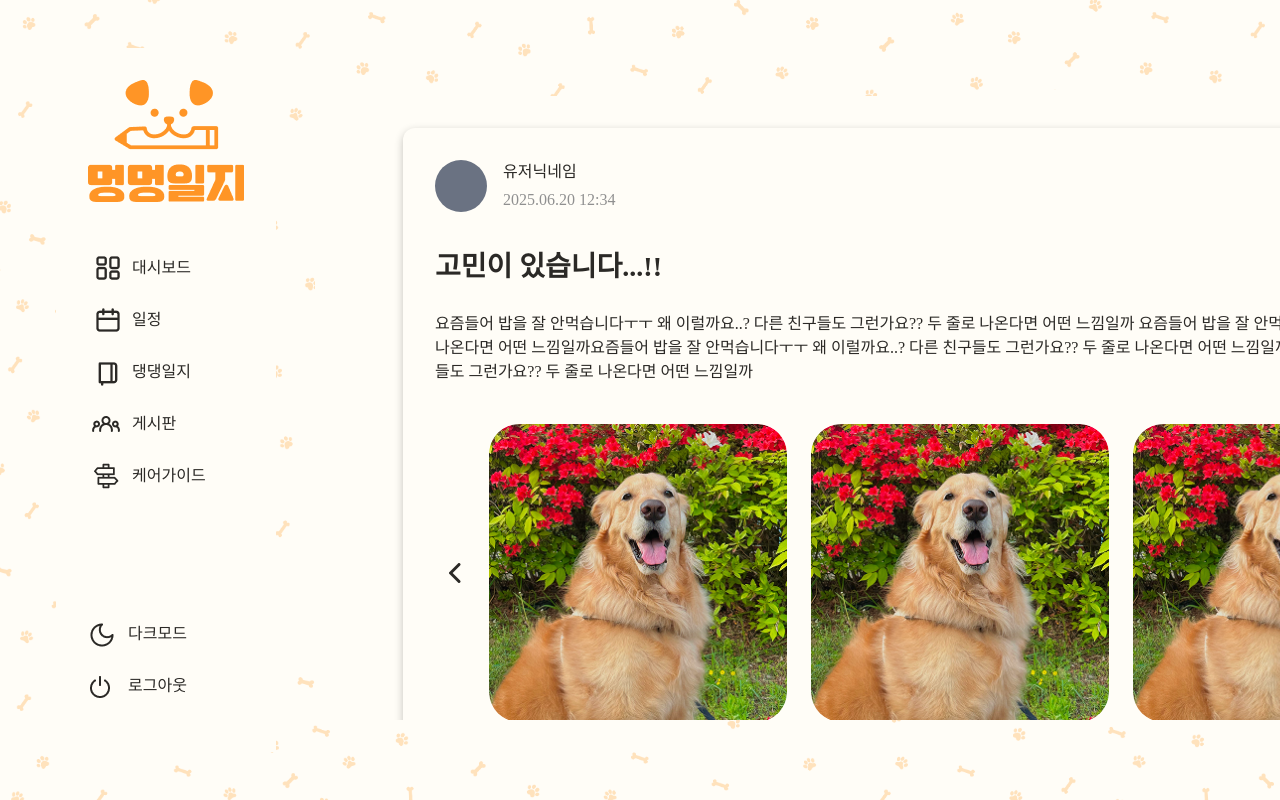
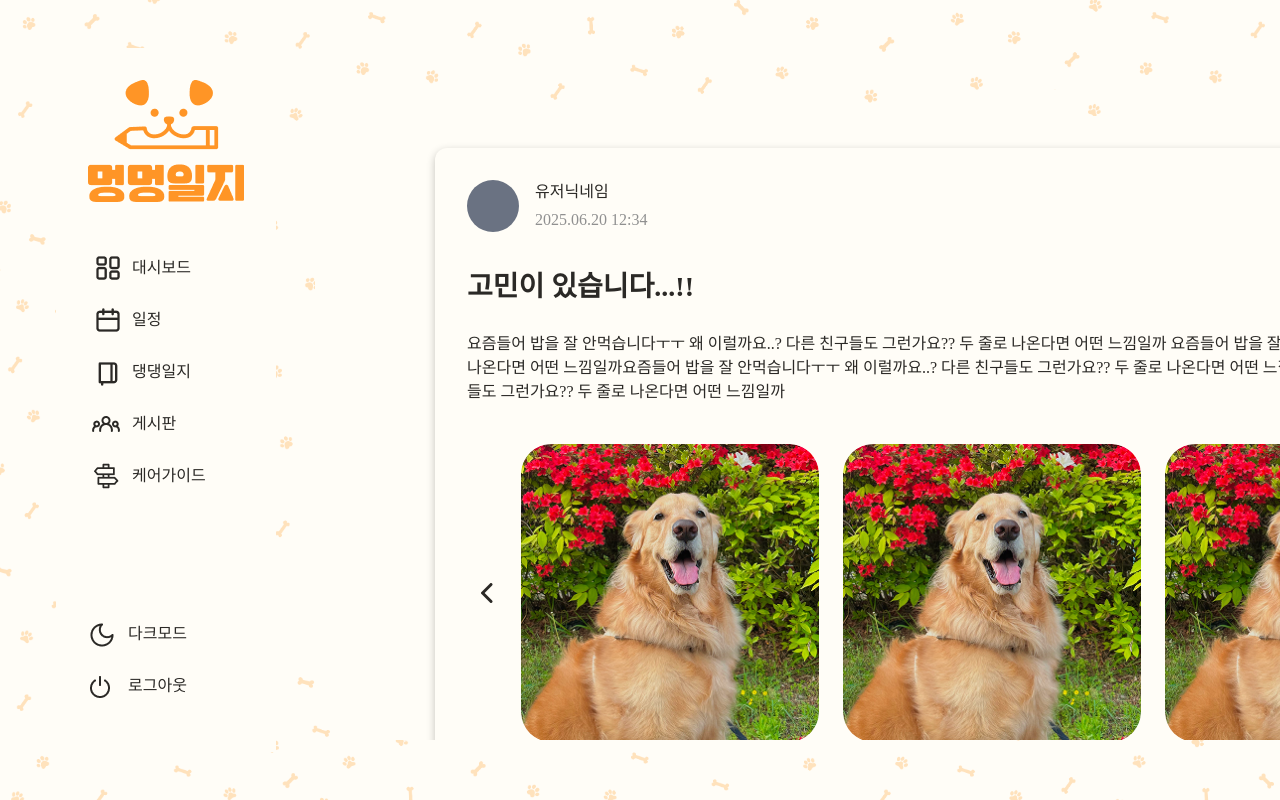
Before and after one commit to run3go/WEB4_5_404TNF_FE, a Next.js app: page /post/1/1 in a window 1280 px wide. Shown: the top 800 px of the page. Built offline with nearby package versions, Linux system fonts and the light colour scheme.

Commit message:
🔧Chore: 포스트 디테일 컴포넌트 구조 변경

```diff
--- a/src/app/post/[category]/[postId]/page.tsx
+++ b/src/app/post/[category]/[postId]/page.tsx
@@ -1,17 +1,9 @@
-import CommentInput from '@/components/post/CommentInput';
-import CommentList from '@/components/post/CommentList';
-import PostDetailCard from '@/components/post/PostDetailCard';
+import PostDetailWrapper from '@/components/post/PostDetailWrapper';
 
 export default async function PostDetail() {
   return (
     <>
-      <div className="scrollbar-hidden h-[calc(100vh-176px)] w-[1548px] overflow-y-auto rounded-[50px] bg-[var(--color-background)] pr-[120px] pl-[88px]">
-        <div className="flex w-[1308px] flex-col gap-8 pt-8">
-          <PostDetailCard />
-          <CommentInput />
-          <CommentList />
-        </div>
-      </div>
+      <PostDetailWrapper />
     </>
   );
 }
--- /dev/null
+++ b/src/components/post/PostDetailWrapper.tsx
@@ -0,0 +1,52 @@
+'use client';
+
+import { useState } from 'react';
+import PostDetailCard from './PostDetailCard';
+import CommentInput from './CommentInput';
+import CommentList from './CommentList';
+import ReportModal from './ReportModal';
+import PostEditModal from './PostEditModal';
+
+export default function PostDetailWrapper() {
+  const [isReportModalOpen, setIsReportModalOpen] = useState(false);
+  const [isEditModalOpen, setIsEditModalOpen] = useState(false);
+
+  return (
+    <div
+      className={`scrollbar-hidden relative mt-5 h-[calc(100vh-176px)] w-[1548px] rounded-[50px] bg-[var(--color-background)] px-[120px] ${
+        isReportModalOpen ? 'overflow-hidden' : 'overflow-y-auto'
+      }`}
+    >
+      {isReportModalOpen && (
+        <div
+          className="fixed top-[116px] right-[49px] bottom-[60px] left-[315px] z-50 flex items-center justify-center rounded-[50px] bg-[#2B2926]/50"
+          onClick={() => setIsReportModalOpen(false)}
+        >
+          <div onClick={(e) => e.stopPropagation()}>
+            <ReportModal onClose={() => setIsReportModalOpen(false)} />
+          </div>
+        </div>
+      )}
+
+      {isEditModalOpen && (
+        <div
+          className="fixed top-[116px] right-[49px] bottom-[60px] left-[315px] z-50 flex items-center justify-center rounded-[50px] bg-[#2B2926]/50"
+          onClick={() => setIsEditModalOpen(false)}
+        >
+          <div onClick={(e) => e.stopPropagation()}>
+            <PostEditModal onClose={() => setIsEditModalOpen(false)} />
+          </div>
+        </div>
+      )}
+
+      <div className="flex w-[1308px] flex-col gap-8 pt-8">
+        <PostDetailCard
+          onReportClick={() => setIsReportModalOpen(true)}
+          onEditClick={() => setIsEditModalOpen(true)}
+        />
+        <CommentInput />
+        <CommentList onReportClick={() => setIsReportModalOpen(true)} />
+      </div>
+    </div>
+  );
+}
```
